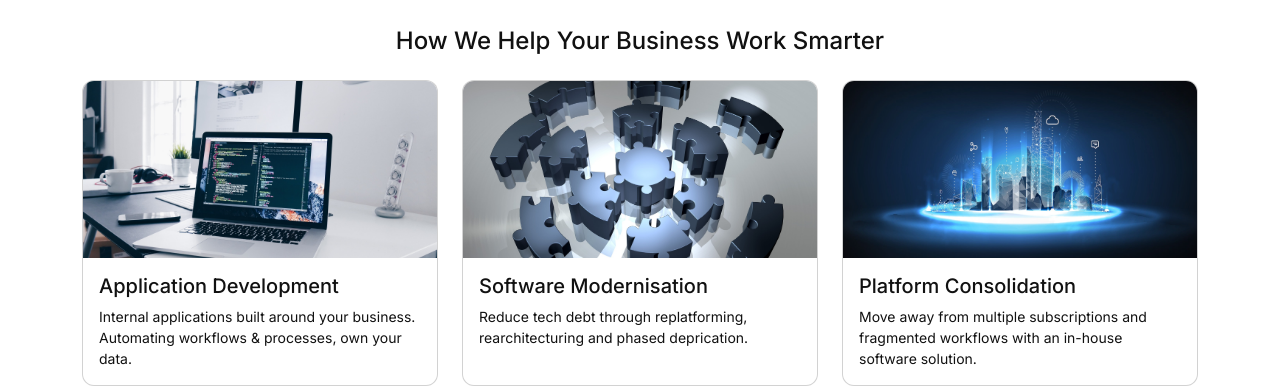
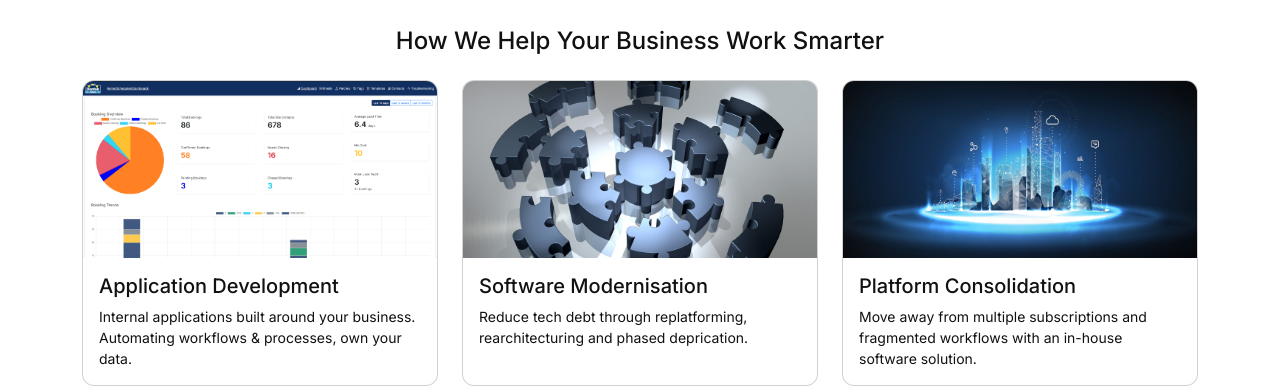
Before and after one commit to TCS-Solutions/tcs-solutions.github.io, a plain HTML site: page index.html in a window 1280 px wide. Shown: the part 647-1036 px from the top of the page. Drawn offline with nearby package versions, Linux system fonts and the light colour scheme.

Commit message:
Added custom photo to application development

```diff
--- a/index.html
+++ b/index.html
@@ -79,7 +79,7 @@
             <div class="col-12 col-sm-6 col-md-4">
               <div class="card h-100 rounded-3 overflow-hidden">
                 <div class="ratio service-image">
-                  <img src="assets/Computer.jpg" alt="Product one" class="object-fit-cover">
+                  <img src="assets/dantektoolbox.png" alt="Product one" class="object-fit-cover">
                 </div>
                 <div class="card-body">
                   <h3 class="card-title fs-5">Application Development</h3>
```
Also changed, not shown: assets/dantektoolbox.png (added).
